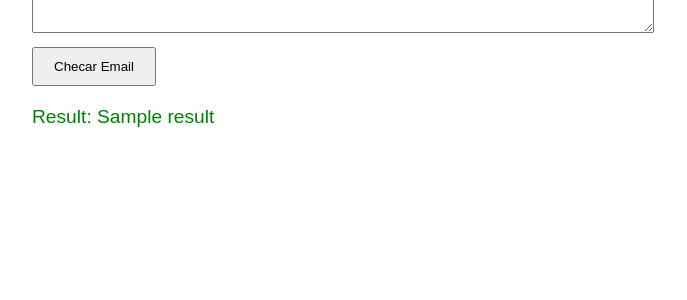
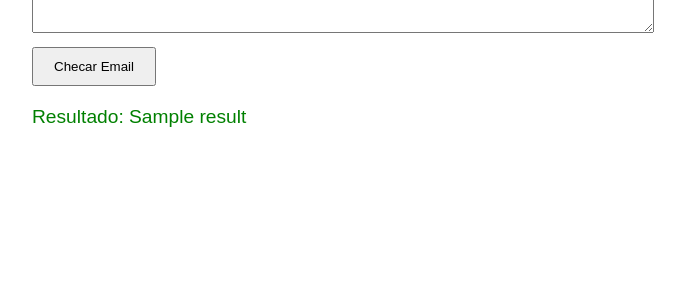
Before and after one commit to SpoockedOut/Modelo-Detector-de-Spam, a Flask app: template templates/index.html in a window 1280 px wide. Shown: the part 316-616 px from the top of the page, without its empty margins (308-995 px from the left). Run offline with Flask 3, Linux system fonts and the light colour scheme; the template is opened without the code that fills it: most values are stand-ins (such as "Sample title", 1, 10 or a date in 2020).

Commit message:
Update index.html

```diff
--- a/templates/index.html
+++ b/templates/index.html
@@ -21,7 +21,7 @@
 
     {% if result %}
         <div class="result {{ 'spam' if result == 'Spam' else 'not-spam' }}">
-            Result: {{ result }}
+            Resultado: {{ result }}
         </div>
     {% endif %}
 </body>
```
